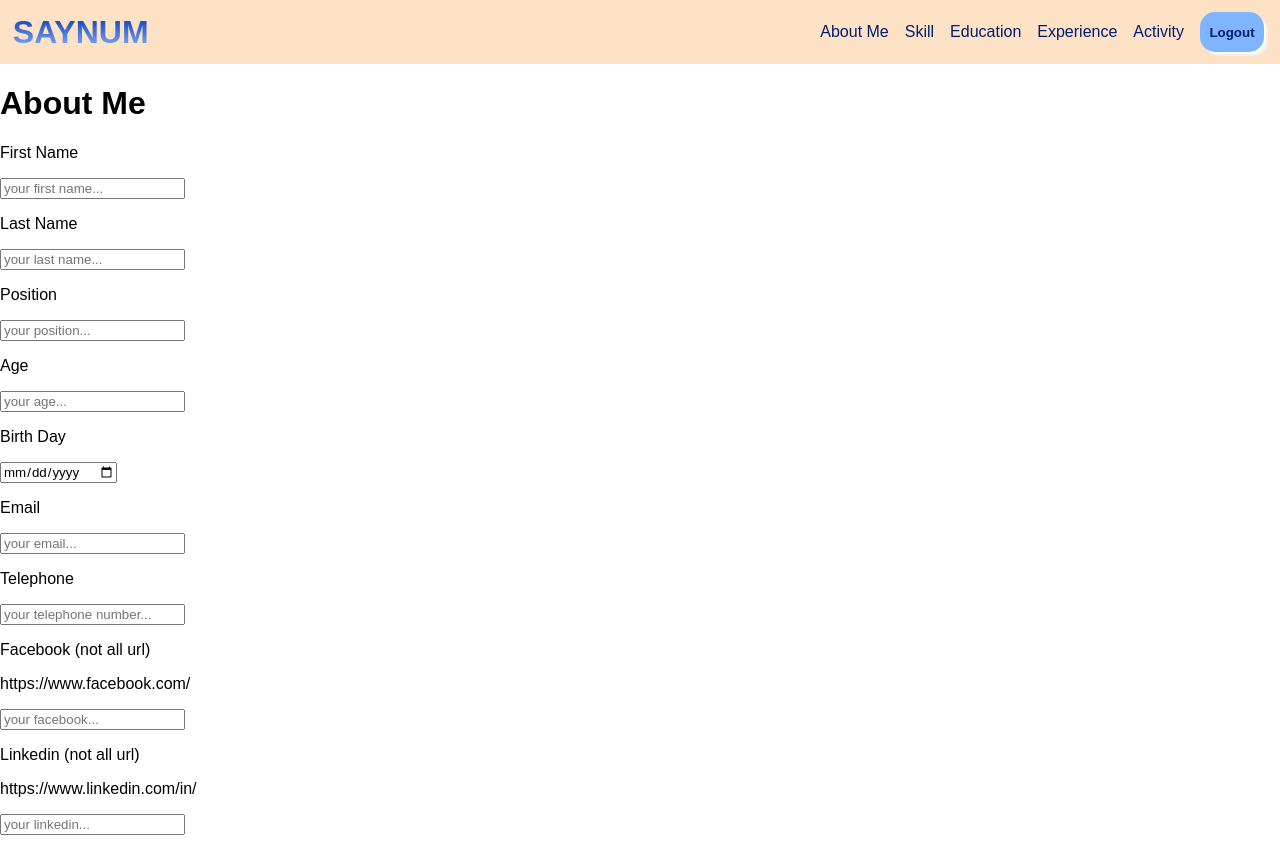
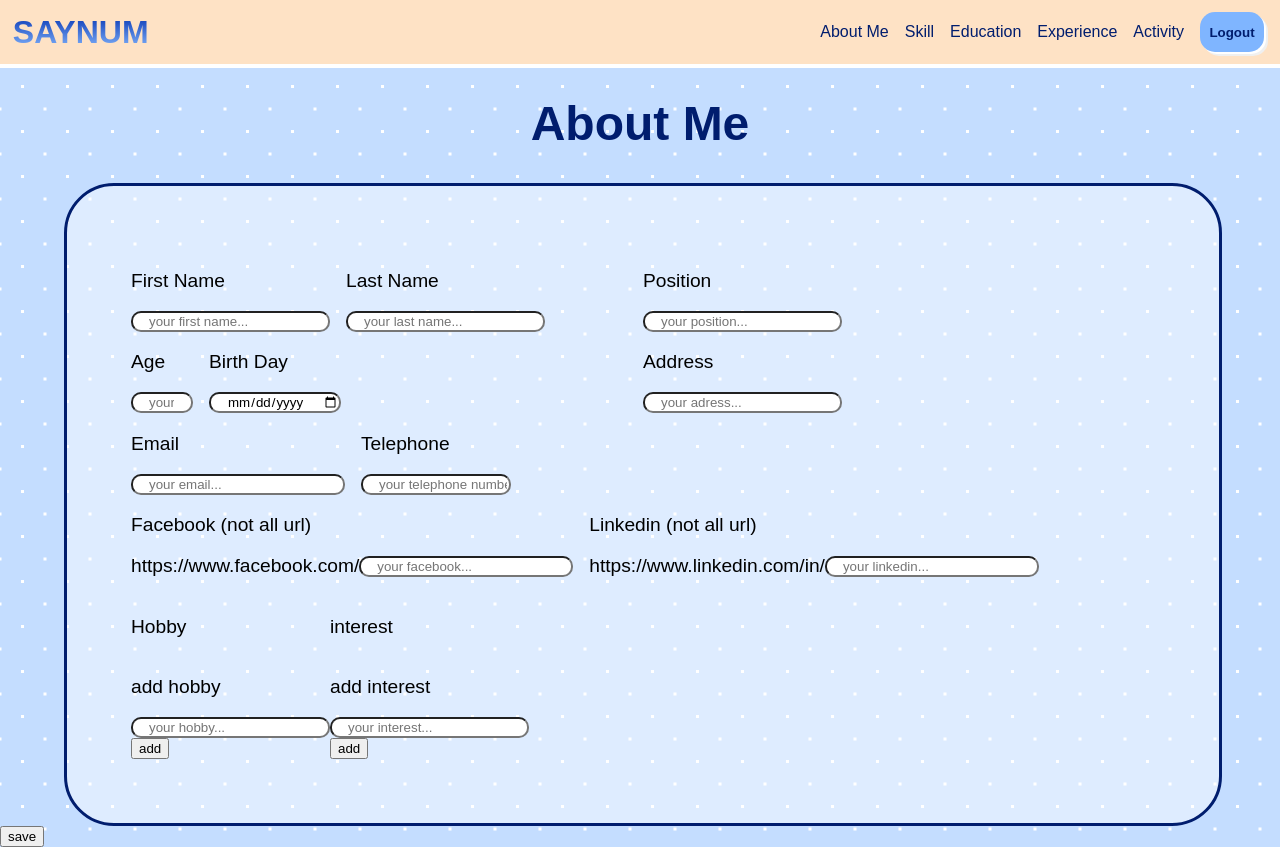
Before and after one commit to boomtnt2843/resume-maker-web, a React (Create React App) app in the folder frontend/: page /myaccount/aboutme in a window 1280 px wide. Shown: the top 849 px of the page. Built offline with nearby package versions, Linux system fonts and the light colour scheme; sample sign-in values are in the browser's storage; a web font is replaced by a local one.

Commit message:
style about me

```diff
--- a/frontend/src/components/AboutMe.tsx
+++ b/frontend/src/components/AboutMe.tsx
@@ -256,7 +256,11 @@ function AboutMe() {
             <InfoNavBar></InfoNavBar>
             <div className="container-aboutme">
                 <form className='aboutme-form'onSubmit={submitForm}>
+                    <div className="header-section">
                         <h1>About Me</h1>
+                    </div>
+                    <div className="add-info-section">
+                        <div className="name-zone">
                             <div className="box-input">
                                 <p>First Name</p>
                                 <input type="text" className="info-input" id='firstName' defaultValue={""||myInfo.firstName} onChange={handleInputChange} placeholder='your first name...' />
@@ -267,11 +271,13 @@ function AboutMe() {
                                 <input type="text" className="info-input" id='lastName' defaultValue={""||myInfo.lastName} onChange={handleInputChange} placeholder='your last name...' />
                                 <small>something error</small>
                             </div>
+                        </div>
                         <div className="box-input">
                             <p>Position</p>
                             <input type="text" className="info-input" id='position' defaultValue={""||myInfo.position} onChange={handleInputChange} placeholder='your position...' />
                             <small>something error</small>
                         </div>
+                        <div className="date-zone">
                             <div className="box-input">
                                 <p>Age</p>
                                 <input type="number" className="info-input" id='age' min={1} defaultValue={null||myInfo.age} onChange={handleInputChange} placeholder='your age...' />
@@ -282,6 +288,13 @@ function AboutMe() {
                                 <input type="date" className="info-input" id='birthDay' defaultValue={myInfo.birthDay===undefined?"":(myInfo.birthDay).slice(0,10)} onChange={handleInputChange} />
                                 <small>something error</small>
                             </div>
+                        </div>
+                        <div className="box-input">
+                            <p>Address</p>
+                            <input type="text" className="info-input" id='address' defaultValue={""||myInfo.address} onChange={handleInputChange} placeholder='your adress...' />
+                            <small>something error</small>
+                        </div>
+                        <div className="mailNtel-zone">
                             <div className="box-input">
                                 <p>Email</p>
                                 <input type="text" className="info-input" id='email' defaultValue={"" || myInfo.email} onChange={handleInputChange} placeholder='your email...' />
@@ -292,9 +305,11 @@ function AboutMe() {
                                 <input type="text" className="info-input" id='tel' defaultValue={""||myInfo.tel} onChange={handleInputChange} placeholder='your telephone number...' />
                                 <small>something error</small>
                             </div>
+                        </div>
+                        <div className="link-zone">
                             <div className="group-link-input">
                                 <p>Facebook (not all url)</p>
-                        <div className="box-input">
+                                <div className="box-input" id='link-input'>
                                     <p>https://www.facebook.com/</p>
                                     <input type="text" className="info-input" id='facebook' defaultValue={""||myInfo.facebook} onChange={handleInputChange} placeholder='your facebook...' />
                                     <small>something error</small>
@@ -302,16 +317,12 @@ function AboutMe() {
                             </div>
                             <div className="group-link-input">
                                 <p>Linkedin (not all url)</p>
-                        <div className="box-input" id='group-linkedin'>
+                                <div className="box-input" id='link-input'>
                                     <p>https://www.linkedin.com/in/</p>
                                     <input type="text" className="info-input" id='linkedin' defaultValue={""||myInfo.linkedin} onChange={handleInputChange} placeholder='your linkedin...' />
                                     <small>something error</small>
                                 </div>
                             </div>
-                    <div className="box-input">
-                        <p>Address</p>
-                        <input type="text" className="info-input" id='address' defaultValue={""||myInfo.address} onChange={handleInputChange} placeholder='your adress...' />
-                        <small>something error</small>
                         </div>
                         <div className="hobby-section">
                             <p>Hobby</p>
@@ -351,6 +362,7 @@ function AboutMe() {
                                 <button type="button" onClick={addInterest} className="submit-interest">add</button>
                             </div>
                         </div>
+                    </div>
                     <button type="submit" className="submit-aboutme" >save</button>
                 </form>
             </div>
--- a/frontend/src/css/AboutMe.css
+++ b/frontend/src/css/AboutMe.css
@@ -1,3 +1,85 @@
+.container-aboutme{
+    display: flex;
+    flex-direction: column;
+    width: 100vw;
+    background-image: radial-gradient(#ffffff 1.5px, transparent 1.5px), radial-gradient(#ffffff 1.5px, transparent 1.5px);
+    background-size: 45px 45px;
+    background-position: 0 0, 22.5px 22.5px;
+    background-color: #c4ddff;
+}
+
+.container-aboutme p{
+    font-size: 1.2rem;
+}
+
+.header-section{
+    display: flex;
+    width: 100%;
+    justify-content: center;
+}
+
+.header-section>h1{
+    color: #001D6E;
+    font-size: 3rem;
+}
+
+.add-info-section{
+    display: flex;
+    flex-wrap: wrap;
+    padding: 5%;
+    margin-left: 5%;
+    width: 80%;
+    border-radius: 50px;
+    border: solid  #001D6E;
+    background-color: #ffffff70;
+}
+
+.name-zone,.date-zone{
+    display: flex;
+    width: 50%;
+    justify-content: flex-start;
+    flex-wrap: wrap;
+}
+.mailNtel-zone,.link-zone{
+    display: flex;
+    width: 100%;
+    justify-content: flex-start;
+    flex-wrap: wrap;
+}
+.name-zone > .box-input, .date-zone > .box-input,.mailNtel-zone > .box-input{
+    padding-right: 1rem;
+}
+
+#age{
+    width: 2.5rem;
+}
+
+#tel{
+    width: 8rem;
+}
+
+#email,#facebook,#linkedin{
+    width: 12rem;
+}
+
+.group-link-input{
+    margin-right: 1rem;
+}
+.group-link-input > p{
+    margin-bottom: 0;
+}
+
+#link-input{
+    display: flex;
+    align-items: center;
+    flex-wrap: wrap;
+}
+
+.info-input{
+    border-radius: 10px;
+    padding-left: 1rem;
+}
+
 .box-input > small{
     display: none;
 }
```
Lines whose indentation alone changed are shown as unchanged.
